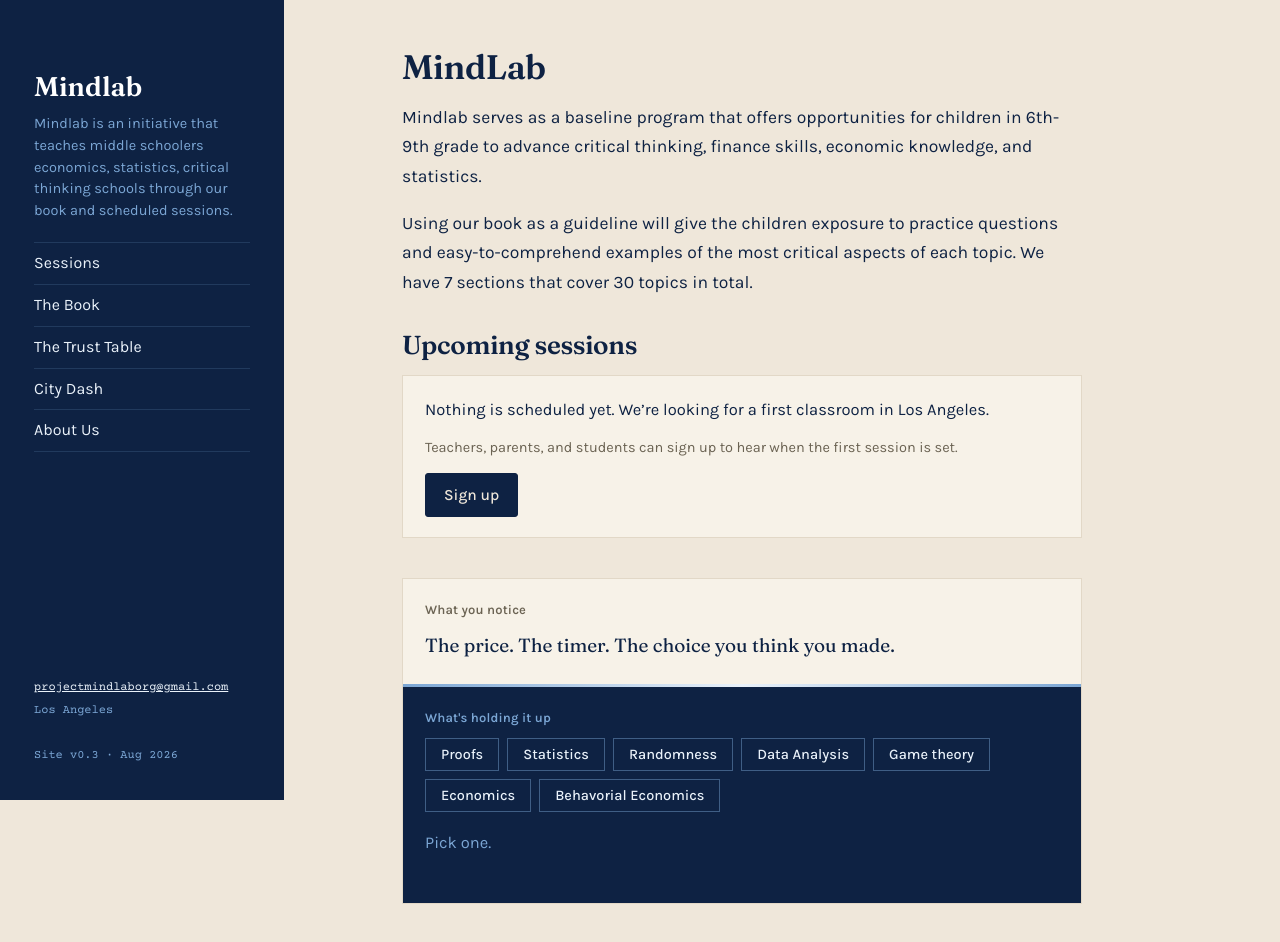
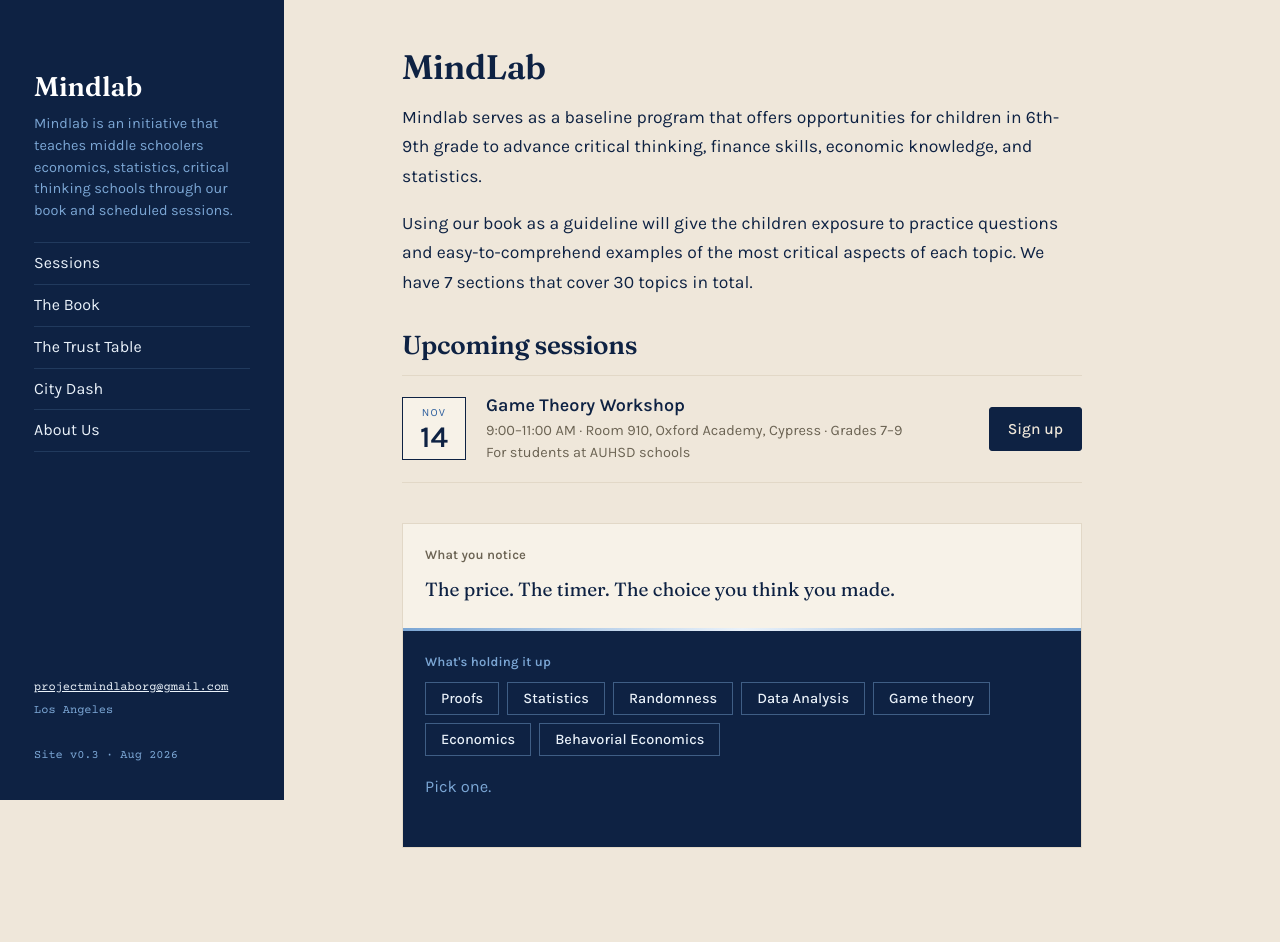
Before and after one commit to PoojiKatru/projectmindlab, a plain HTML site: page index.html in a window 1280 px wide. Drawn offline with nearby package versions, Linux system fonts and the light colour scheme.

Commit message:
Add Nov 14 Game Theory Workshop; list sessions on Sessions page
Adds the Luma sign-up link for the workshop at Oxford Academy and
renders the same SESSIONS list on both the home and Sessions pages.

Co-Authored-By: Claude Opus 5.5 <noreply@anthropic.com>

```diff
--- a/index.html
+++ b/index.html
@@ -391,11 +391,13 @@ code{font-family:var(--tw);font-size:16px;background:var(--ice);padding:1px 5px}
         }
       </style>
       <h2 id="ups-h">Upcoming sessions</h2>
-      <div id="ups-out"></div>
+      <div class="ups-out"></div>
       <script>
       (function(){
-        // Edit this list. date is YYYY-MM-DD. spots: 0 shows "Join waitlist". link is optional.
+        // Edit this list. date is YYYY-MM-DD. spots: 0 shows "Join waitlist"; leave it out to hide the count.
+        // time, note and link are optional. Renders into every .ups-out on the site (home and Sessions).
         var SESSIONS = [
+          {date:"2026-11-14", time:"9:00–11:00 AM", title:"Game Theory Workshop", place:"Room 910, Oxford Academy, Cypress", grades:"7–9", note:"For students at AUHSD schools", link:"https://luma.com/67ldptn0"},
           // {date:"2026-12-04", title:"Why does it cost that?", place:"Room 12, Example Middle School, Los Angeles", grades:"6–7", spots:24, link:"https://tally.so/r/xxxx"},
         ];
         // Where buttons go when a session has no link, and where the empty-state button goes.
@@ -414,22 +416,25 @@ code{font-family:var(--tw);font-size:16px;background:var(--ice);padding:1px 5px}
           .filter(function(x){return x.d&&x.d>=today;})
           .sort(function(a,b){return a.d-b.d;});
 
-        var out=document.getElementById("ups-out");
+        var html;
         if(!list.length){
-          out.innerHTML='<div class="ups-empty"><p>Nothing is scheduled yet. We’re looking for a first classroom in Los Angeles.</p>'+
+          html='<div class="ups-empty"><p>Nothing is scheduled yet. We’re looking for a first classroom in Los Angeles.</p>'+
             '<p class="ups-meta">Teachers, parents, and students can sign up to hear when the first session is set.</p>'+
             btn(GENERAL_SIGNUP,"Sign up")+'</div>';
-          return;
+        }else{
+          html='<ul class="ups-list">'+list.map(function(x){
+            var s=x.s, full=Number(s.spots)===0;
+            var meta=[s.time, s.place, s.grades?"Grades "+s.grades:"", full?"Full":(s.spots!=null?s.spots+" spots left":"")].filter(Boolean).map(esc).join(" · ");
+            return '<li class="ups-row">'+
+              '<div class="ups-date" aria-label="'+x.d.toDateString()+'"><span class="ups-mon">'+MON[x.d.getMonth()]+'</span><span class="ups-day">'+x.d.getDate()+'</span></div>'+
+              '<div class="ups-body"><p class="ups-title">'+esc(s.title)+'</p><p class="ups-meta">'+meta+'</p>'+(s.note?'<p class="ups-meta">'+esc(s.note)+'</p>':'')+'</div>'+
+              btn(s.link||GENERAL_SIGNUP, full?"Join waitlist":"Sign up", full?"wait":"")+
+            '</li>';
+          }).join("")+'</ul>';
         }
-        out.innerHTML='<ul class="ups-list">'+list.map(function(x){
-          var s=x.s, full=Number(s.spots)===0;
-          var meta=[s.place, s.grades?"Grades "+s.grades:"", full?"Full":(s.spots!=null?s.spots+" spots left":"")].filter(Boolean).map(esc).join(" · ");
-          return '<li class="ups-row">'+
-            '<div class="ups-date" aria-label="'+x.d.toDateString()+'"><span class="ups-mon">'+MON[x.d.getMonth()]+'</span><span class="ups-day">'+x.d.getDate()+'</span></div>'+
-            '<div class="ups-body"><p class="ups-title">'+esc(s.title)+'</p><p class="ups-meta">'+meta+'</p></div>'+
-            btn(s.link||GENERAL_SIGNUP, full?"Join waitlist":"Sign up", full?"wait":"")+
-          '</li>';
-        }).join("")+'</ul>';
+        // The Sessions page sits later in the document, so render once everything is parsed.
+        function render(){[].forEach.call(document.querySelectorAll(".ups-out"),function(el){el.innerHTML=html;});}
+        if(document.readyState==="loading")document.addEventListener("DOMContentLoaded",render);else render();
       })();
       </script>
     </section>
@@ -468,6 +473,11 @@ code{font-family:var(--tw);font-size:16px;background:var(--ice);padding:1px 5px}
     <p>Rather than relying on traditional lectures, our sessions will prioritize active participation. Concepts from the book will be reinforced through interactive discussions, hands-on activities, games, experiments, challenges, and real-world scenarios. Students will have opportunities to ask questions, work collaboratively, test ideas, and apply what they learn beyond the page.
 </p>
     <p>Our goal is to make each session both educational and memorable by presenting challenging concepts in a way that feels approachable and fun. By combining the structured content of the book with creative and engaging activities, Mindlab aims to create an environment where students are encouraged to think critically, explore new ideas, and actively participate in their own learning.</p>
+
+    <section class="ups" aria-labelledby="ups-h2">
+      <h2 id="ups-h2">Upcoming sessions</h2>
+      <div class="ups-out"></div>
+    </section>
   </div>
 </div>
 
```
